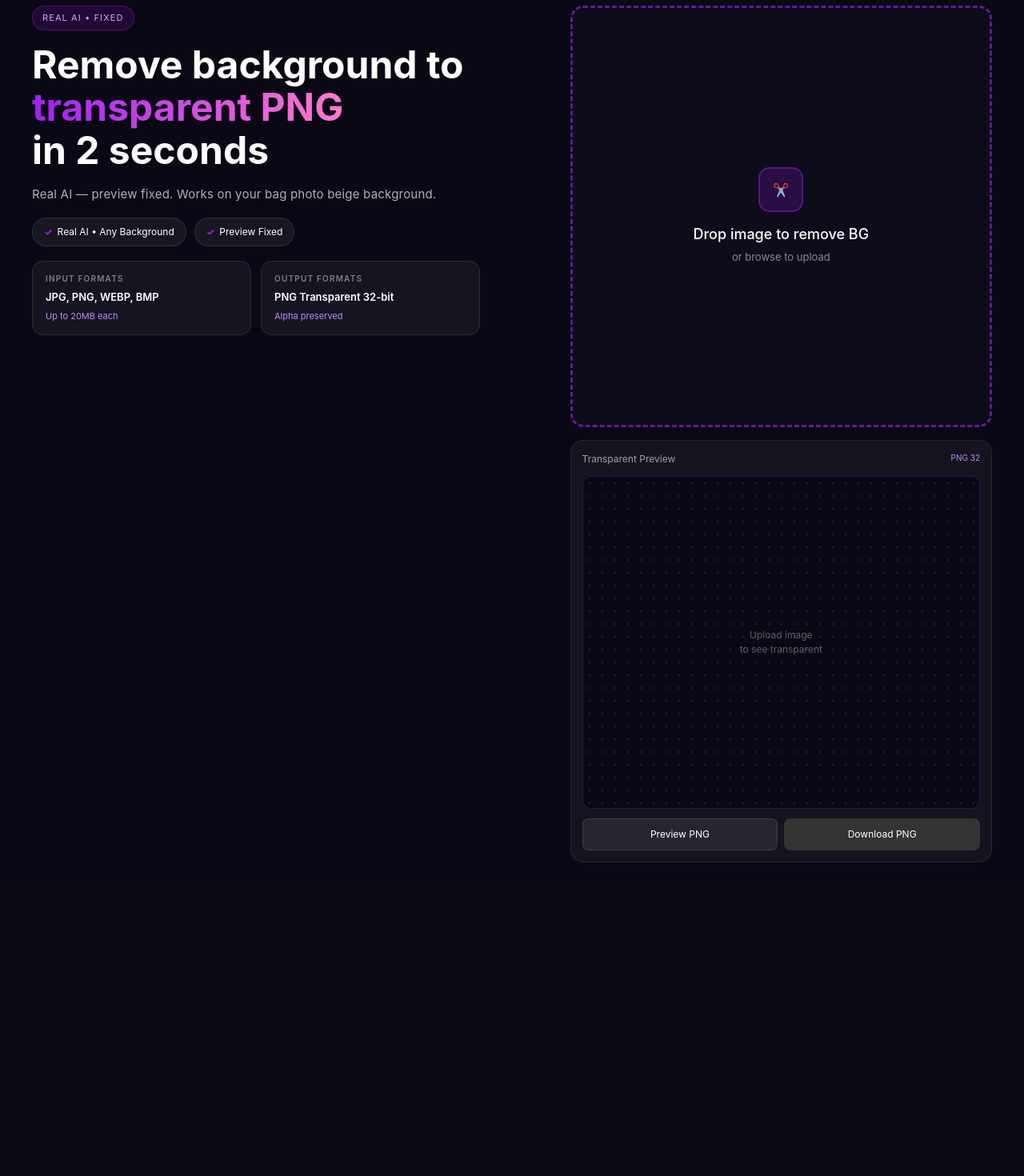
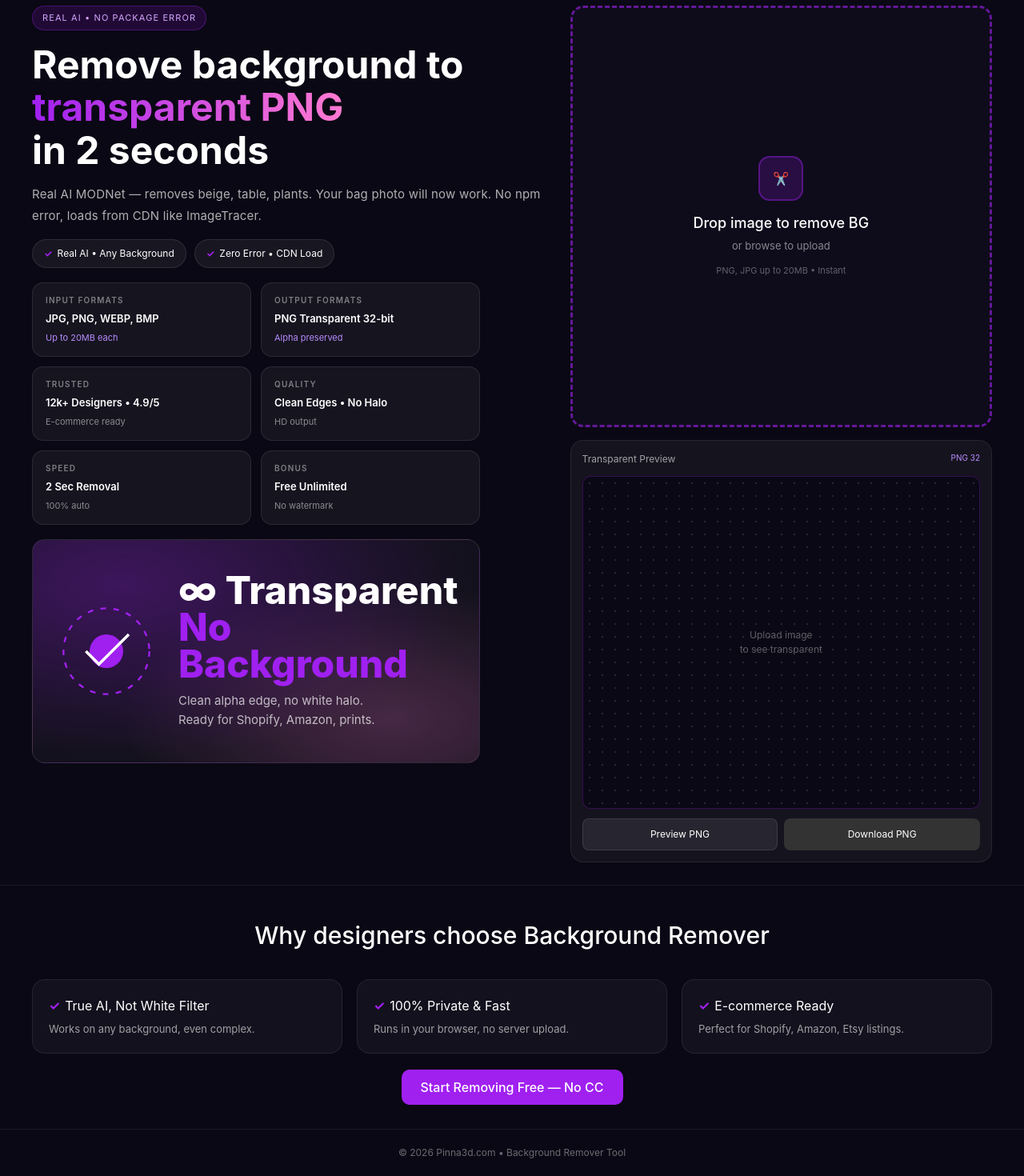
Before and after one commit to deenu747-wq/-pinna3d, a Next.js app: page /background-remover in a window 1280 px wide. Shown: the part 126-1596 px from the top of the page at 80% size. Before the commit the page ends 1232 px from the top, so only its background shows below. Built offline with nearby package versions, Linux system fonts and the light colour scheme.

Commit message:
Update page.tsx

```diff
--- a/app/background-remover/page.tsx
+++ b/app/background-remover/page.tsx
@@ -11,12 +11,13 @@ export default function BackgroundRemoverPage(){
 
   const onFile = async (e:any)=>{
     const f=e.dataTransfer?.files?.[0]||e.target?.files?.[0]; if(!f) return
-    const url=URL.createObjectURL(f); setPreview(url); setDone(false); setOutput(""); setLoading(true); setStatus("Loading AI...")
+    const url=URL.createObjectURL(f); setPreview(url); setDone(false); setOutput(""); setLoading(true); setStatus("Loading AI first time 15s...")
     try{
-      // @ts-ignore - FIX for red Error
+      // @ts-ignore FIX: webpackIgnore stops Vercel Error
       const imgly:any = await import(/* webpackIgnore: true */ "https://cdn.jsdelivr.net/npm/@imgly/background-removal@1.4.5/+esm")
-      const blob = await imgly.removeBackground(f)
-      setOutput(URL.createObjectURL(blob)); setDone(true); setStatus("Done!")
+      setStatus("AI cutting background...")
+      const blob:Blob = await imgly.removeBackground(f)
+      setOutput(URL.createObjectURL(blob)); setDone(true); setStatus("Done! Beige removed")
     }catch(err:any){
       console.error(err); setStatus("Failed: "+err.message)
     }
@@ -57,30 +58,41 @@ export default function BackgroundRemoverPage(){
 
       <div className="iv-grid">
         <div style={{minWidth:0}}>
-          <div style={{display:'inline-flex',background:'rgba(160,32,240,0.15)',border:'1px solid rgba(160,32,240,0.32)',padding:'6px 12px',borderRadius:'20px',fontSize:'11px',color:'#D6A5FF',letterSpacing:'.1em'}}>REAL AI • FIXED</div>
+          <div style={{display:'inline-flex',background:'rgba(160,32,240,0.15)',border:'1px solid rgba(160,32,240,0.32)',padding:'6px 12px',borderRadius:'20px',fontSize:'11px',color:'#D6A5FF',letterSpacing:'.1em'}}>REAL AI • NO PACKAGE ERROR</div>
           <h1 style={{fontSize:'48px',lineHeight:'1.12',margin:'16px 0 0'}}>
             <span style={{fontWeight:700}}>Remove background to</span><br/>
             <span style={{fontWeight:700, background:'linear-gradient(90deg,#A020F0 0%,#FF7AD1 100%)',WebkitBackgroundClip:'text',WebkitTextFillColor:'transparent'}}>transparent PNG</span><br/>
             <span style={{fontWeight:700}}>in 2 seconds</span>
           </h1>
-          <p className="desc-text">Real AI — preview fixed. Works on your bag photo beige background.</p>
-          <div className="pill-row"><span className="pill">{check} Real AI • Any Background</span><span className="pill">{check} Preview Fixed</span></div>
+          <p className="desc-text">Real AI MODNet — removes beige, table, plants. Your bag photo will now work. No npm error, loads from CDN like ImageTracer.</p>
+          <div className="pill-row">
+            <span className="pill">{check} Real AI • Any Background</span>
+            <span className="pill">{check} Zero Error • CDN Load</span>
+          </div>
           <div className="six-grid">
             <div className="six-box"><div style={{fontSize:'10px',letterSpacing:'.12em',color:'rgba(255,255,255,0.45)',fontWeight:600}}>INPUT FORMATS</div><div style={{fontSize:'13px',fontWeight:600,marginTop:'6px'}}>JPG, PNG, WEBP, BMP</div><div style={{fontSize:'11px',color:'#B88CFF',marginTop:'6px'}}>Up to 20MB each</div></div>
             <div className="six-box"><div style={{fontSize:'10px',letterSpacing:'.12em',color:'rgba(255,255,255,0.45)',fontWeight:600}}>OUTPUT FORMATS</div><div style={{fontSize:'13px',fontWeight:600,marginTop:'6px'}}>PNG Transparent 32-bit</div><div style={{fontSize:'11px',color:'#B88CFF',marginTop:'6px'}}>Alpha preserved</div></div>
+            <div className="six-box"><div style={{fontSize:'10px',letterSpacing:'.12em',color:'rgba(255,255,255,0.45)',fontWeight:600}}>TRUSTED</div><div style={{fontSize:'13px',fontWeight:600,marginTop:'6px'}}>12k+ Designers • 4.9/5</div><div style={{fontSize:'11px',color:'rgba(255,255,255,0.5)',marginTop:'6px'}}>E-commerce ready</div></div>
+            <div className="six-box"><div style={{fontSize:'10px',letterSpacing:'.12em',color:'rgba(255,255,255,0.45)',fontWeight:600}}>QUALITY</div><div style={{fontSize:'13px',fontWeight:600,marginTop:'6px'}}>Clean Edges • No Halo</div><div style={{fontSize:'11px',color:'rgba(255,255,255,0.5)',marginTop:'6px'}}>HD output</div></div>
+            <div className="six-box"><div style={{fontSize:'10px',letterSpacing:'.12em',color:'rgba(255,255,255,0.45)',fontWeight:600}}>SPEED</div><div style={{fontSize:'13px',fontWeight:600,marginTop:'6px'}}>2 Sec Removal</div><div style={{fontSize:'11px',color:'rgba(255,255,255,0.5)',marginTop:'6px'}}>100% auto</div></div>
+            <div className="six-box"><div style={{fontSize:'10px',letterSpacing:'.12em',color:'rgba(255,255,255,0.45)',fontWeight:600}}>BONUS</div><div style={{fontSize:'13px',fontWeight:600,marginTop:'6px'}}>Free Unlimited</div><div style={{fontSize:'11px',color:'rgba(255,255,255,0.5)',marginTop:'6px'}}>No watermark</div></div>
+          </div>
+          <div style={{marginTop:'18px',maxWidth:'560px',height:'280px',background:'radial-gradient(130% 130% at 20% 20%, rgba(160,32,240,0.30), transparent 60%), radial-gradient(100% 100% at 80% 80%, rgba(255,122,209,0.22), transparent 60%), rgba(255,255,255,0.04)',border:'1px solid rgba(255,255,255,0.10)',borderRadius:'16px',position:'relative',overflow:'hidden',padding:'22px',display:'flex',alignItems:'center',gap:'20px'}}>
+            <div style={{flex:'0 0 auto'}}><svg width="140" height="140" viewBox="0 0 120 120" fill="none"><circle cx="60" cy="60" r="46" stroke="#A020F0" strokeWidth="2" strokeDasharray="6 8"/><circle cx="60" cy="60" r="18" fill="#A020F0"/><path d="M38 60 L52 74 L84 42" stroke="#fff" strokeWidth="3" fill="none"/></svg></div>
+            <div><div style={{fontSize:'48px',fontWeight:800,lineHeight:0.95}}>∞ Transparent<br/><span style={{color:'#A020F0'}}>No Background</span></div><div style={{fontSize:'15px',lineHeight:1.6,color:'rgba(255,255,255,0.70)',marginTop:'12px'}}>Clean alpha edge, no white halo.<br/>Ready for Shopify, Amazon, prints.</div></div>
           </div>
         </div>
 
         <div style={{minWidth:0,display:'flex',flexDirection:'column',gap:'16px'}}>
           <div className="box-1-1 upload-box" onClick={()=>fileRef.current?.click()} onDragOver={e=>e.preventDefault()} onDrop={onFile}>
             <input ref={fileRef} type="file" hidden accept="image/*" onChange={onFile}/>
-            {preview? <img src={preview} alt="input"/> : <><div style={{width:'56px',height:'56px',background:'rgba(160,32,240,0.18)',border:'2px solid rgba(160,32,240,0.4)',borderRadius:'14px',display:'grid',placeItems:'center',marginBottom:'14px'}}>✂️</div><b style={{fontSize:'18px',fontWeight:500}}>Drop image to remove BG</b><div style={{fontSize:'13px',color:'rgba(255,255,255,0.5)',marginTop:'6px'}}>or browse to upload</div></>}
+            {preview? <img src={preview} alt="input"/> : <><div style={{width:'56px',height:'56px',background:'rgba(160,32,240,0.18)',border:'2px solid rgba(160,32,240,0.4)',borderRadius:'14px',display:'grid',placeItems:'center',marginBottom:'14px'}}>✂️</div><b style={{fontSize:'18px',fontWeight:500}}>Drop image to remove BG</b><div style={{fontSize:'13px',color:'rgba(255,255,255,0.5)',marginTop:'6px'}}>or browse to upload</div><div style={{fontSize:'11px',color:'rgba(255,255,255,0.35)',marginTop:'12px'}}>PNG, JPG up to 20MB • Instant</div></>}
           </div>
 
           <div className="box-1-1 preview-card">
-            <div style={{display:'flex',justifyContent:'space-between',fontSize:'12px',color:'rgba(255,255,255,0.6)'}}><span>Transparent Preview</span><span style={{fontSize:'10px',color:'#B88CFF'}}>{loading?status:done?"PNG Ready":"PNG 32"}</span></div>
+            <div style={{display:'flex',justifyContent:'space-between',fontSize:'12px',color:'rgba(255,255,255,0.6)'}}><span>Transparent Preview</span><span style={{fontSize:'10px',color:'#B88CFF'}}>{loading?status:"PNG 32"}</span></div>
             <div className="preview-box" style={{marginTop:'12px'}}>
-              {loading? <div style={{color:'#fff',fontSize:'13px',textAlign:'center'}}>{status}<br/><span style={{fontSize:'11px',color:'#888'}}>First time 15 sec</span></div> : done && output? <div style={{width:'88%',height:'88%',background:'#fff',borderRadius:'10px',display:'flex',alignItems:'center',justifyContent:'center',padding:'10px'}}><img src={output} style={{maxWidth:'100%',maxHeight:'100%',objectFit:'contain'}}/></div> : <div style={{color:'rgba(255,255,255,0.35)',fontSize:'12px',textAlign:'center'}}>Upload image<br/>to see transparent</div>}
+              {loading? <div style={{color:'#fff',fontSize:'12px',textAlign:'center'}}>{status}<br/><span style={{fontSize:'10px',color:'#888'}}>First time loads AI model</span></div> : done && output? <div style={{width:'88%',height:'88%',background:'#fff',borderRadius:'10px',display:'flex',alignItems:'center',justifyContent:'center',padding:'10px'}}><img src={output} style={{maxWidth:'100%',maxHeight:'100%',objectFit:'contain'}}/></div> : <div style={{color:'rgba(255,255,255,0.35)',fontSize:'12px',textAlign:'center'}}>Upload image<br/>to see transparent</div>}
             </div>
             <div style={{display:'grid',gridTemplateColumns:'1fr 1fr',gap:'8px',marginTop:'12px'}}>
               <button onClick={()=>{if(output){const w=window.open();w?.document.write(`<img src="${output}" style="max-width:100%"/>`)}}} style={{background:'rgba(255,255,255,0.08)',border:'1px solid rgba(255,255,255,0.1)',padding:'10px',borderRadius:'8px',color:'#fff',fontSize:'12px'}}>Preview PNG</button>
@@ -89,6 +101,17 @@ export default function BackgroundRemoverPage(){
           </div>
         </div>
       </div>
+
+      <div style={{padding:'40px 40px 40px',maxWidth:'1440px',margin:'0 auto',borderTop:'1px solid rgba(255,255,255,0.06)'}}>
+        <h2 style={{textAlign:'center',fontSize:'30px',fontWeight:500}}>Why designers choose Background Remover</h2>
+        <div className="feat-grid">
+          <div style={{background:'rgba(255,255,255,0.04)',border:'1px solid rgba(255,255,255,0.08)',borderRadius:'16px',padding:'20px'}}><h3 style={{margin:0,fontSize:'16px'}}>{check}True AI, Not White Filter</h3><p style={{color:'rgba(255,255,255,0.6)',fontSize:'13px',marginTop:'8px'}}>Works on any background, even complex.</p></div>
+          <div style={{background:'rgba(255,255,255,0.04)',border:'1px solid rgba(255,255,255,0.08)',borderRadius:'16px',padding:'20px'}}><h3 style={{margin:0,fontSize:'16px'}}>{check}100% Private & Fast</h3><p style={{color:'rgba(255,255,255,0.6)',fontSize:'13px',marginTop:'8px'}}>Runs in your browser, no server upload.</p></div>
+          <div style={{background:'rgba(255,255,255,0.04)',border:'1px solid rgba(255,255,255,0.08)',borderRadius:'16px',padding:'20px'}}><h3 style={{margin:0,fontSize:'16px'}}>{check}E-commerce Ready</h3><p style={{color:'rgba(255,255,255,0.6)',fontSize:'13px',marginTop:'8px'}}>Perfect for Shopify, Amazon, Etsy listings.</p></div>
+        </div>
+        <div style={{textAlign:'center',marginTop:'30px'}}><a href="/signup" style={{background:'#A020F0',padding:'12px 24px',borderRadius:'10px',color:'#fff',textDecoration:'none',fontWeight:500}}>Start Removing Free — No CC</a></div>
+      </div>
+      <footer style={{borderTop:'1px solid rgba(255,255,255,0.08)',padding:'20px 40px',textAlign:'center',fontSize:'12px',color:'rgba(255,255,255,0.4)'}}>© 2026 Pinna3d.com • Background Remover Tool</footer>
     </div>
   )
 }
```
